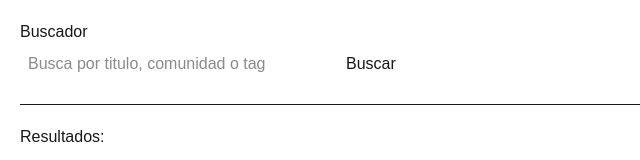
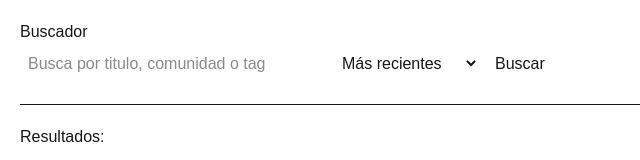
Before and after one commit to Kurui02/Udonet, a Next.js app: page / in a window 1280 px wide. Shown: the top 160 px of the page, without its empty margins (0-640 px from the left). Built offline with nearby package versions, Linux system fonts and the light colour scheme.

Commit message:
Filtros de busqueda, recientes, votos, respuestas

```diff
--- a/src/modules/posts/actions/search.ts
+++ b/src/modules/posts/actions/search.ts
@@ -3,7 +3,7 @@
 import { mockPublicaciones } from '@/modules/posts/services/datos-falsos';
 
 // realiza la busqueda como parametro oblicatorio cualquier termino, la comunidad y los tags son metodos opcionales, la busqueda funciona solo con cualquier termino
-export async function BuscarPublicaciones(termino:string, comunidad?:string, tags?: string[]) {
+export async function BuscarPublicaciones(termino:string, comunidad?:string, tags?: string[], filtro: string = 'recientes') {
     try {
         if (!termino || termino.trim() === '') {
             return [];
@@ -26,7 +26,15 @@ export async function BuscarPublicaciones(termino:string, comunidad?:string, tag
             return coincideTermino && coincideComunidad && coincideTags;
         });
 
-        resultdos.sort((a,b) => b.fechaCreacion.getTime() - a.fechaCreacion.getTime());
+        resultdos.sort((a, b) => {
+            if (filtro === 'votados') {
+                return (b.votos || 0) - (a.votos || 0);
+            } else if (filtro === 'respuestas') {
+                return (b.repuestasCount || 0) - (a.repuestasCount || 0);
+            } else {
+                return b.fechaCreacion.getTime() - a.fechaCreacion.getTime();
+            }
+        });
         return resultdos.slice(0,10);
     } catch (error) {
         console.error("Error al realizar la busqueda:", error);
--- a/src/modules/posts/components/buscador.tsx
+++ b/src/modules/posts/components/buscador.tsx
@@ -1,6 +1,6 @@
 'use client';
 
-import { useState } from 'react'; // nos va a permitir usar los estados para tener el control de la interfaz y su logica
+import { use, useState } from 'react'; // nos va a permitir usar los estados para tener el control de la interfaz y su logica
 import { BuscarPublicaciones } from '@/modules/posts/actions/search';
 import { PublicacionesMock } from '@/modules/posts/services/datos-falsos';
 
@@ -9,6 +9,7 @@ export default function Buscador(){
     const [resultados, setResultados] = useState<PublicacionesMock[]>([]);
     const [cargando, setCargando] = useState(false);
     const [busqueda, setBusqueda] = useState(false);
+    const [filtro, setFiltro] = useState('recientes');
 
     const manejarBusqueda = async (e: React.FormEvent) => {
         e.preventDefault();
@@ -19,7 +20,7 @@ export default function Buscador(){
         setBusqueda(true);
 
         try {
-            const data = await BuscarPublicaciones(termino);
+            const data = await BuscarPublicaciones(termino, undefined, undefined,filtro);
             setResultados(data);
         } catch (error) {
             console.error("Error en la búsqueda:", error);
@@ -41,6 +42,17 @@ export default function Buscador(){
                 onChange={(e) => setTermino(e.target.value)}
                 style={{padding:'8px', width:'300px', marginRight: '10px'}}
                 />
+
+                <select
+                    value={filtro}
+                    onChange={(e) => setFiltro(e.target.value)}
+                    style={{padding:'8px'}}
+                >
+                    <option value="recientes">Más recientes</option>
+                    <option value="votados">Más votados</option>
+                    <option value="respuestas">Más respuestas</option>
+                </select>
+
                 <button type="submit" disabled={cargando} style={{padding:'8px 16px'}}>
                     {cargando ? 'Buscando...' : 'Buscar'}
                 </button>
@@ -72,7 +84,8 @@ export default function Buscador(){
                                     <strong>Comunidad:</strong> {post.comunidad || 'General'} | {''}
                                     <strong>Autor:</strong> {post.autor?.nombreUsuario} | {' '}
                                     <strong>Tags:</strong> {post.tags.join(', ')} | {' '}
-                                    <strong>Votos:</strong> {post.votos}
+                                    <strong>Votos:</strong> {post.votos} | {''}
+                                    <strong>Respuestas</strong> {post.repuestasCount}
                                 </div>
                             </li>
                         ))}
```
